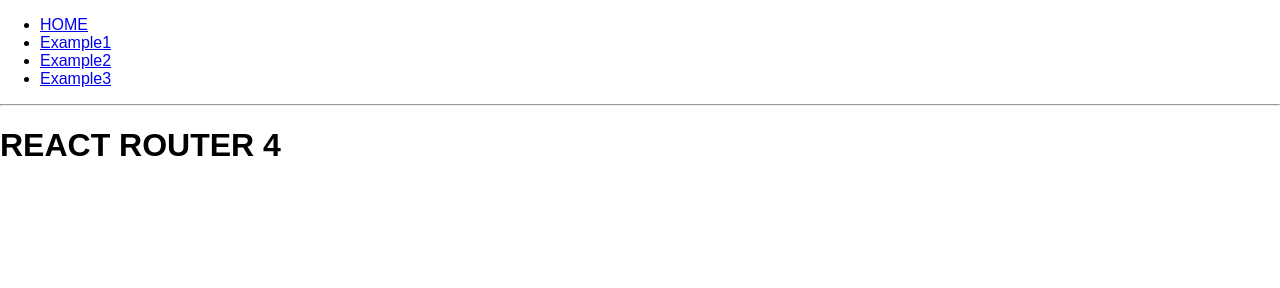
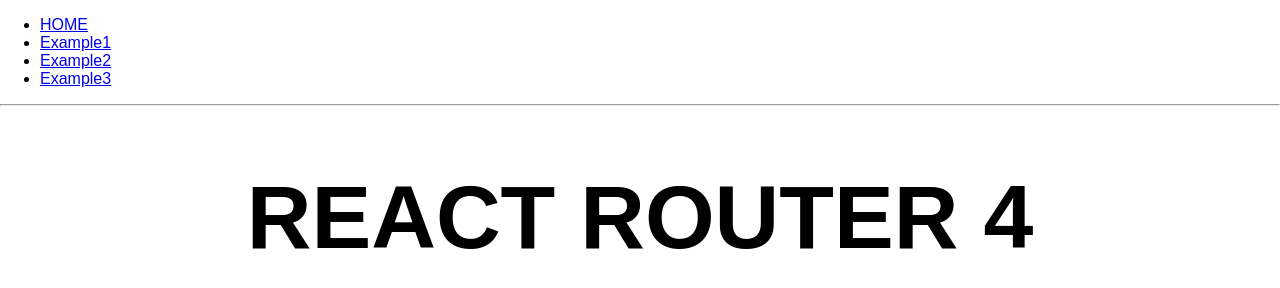
Before and after one commit to bdog72/React-Router4, a React app: page / in a window 1280 px wide. Built offline with nearby package versions, Linux system fonts and the light colour scheme; some packages are replaced by stand-ins of ours.

Commit message:
adjusted font size

```diff
--- a/src/components/App.js
+++ b/src/components/App.js
@@ -36,7 +36,7 @@
 
 const Home = () => (
   <div>
-    <h1>REACT ROUTER 4</h1>
+    <h1 className='homeHeader'>REACT ROUTER 4</h1>
   </div>
 )
 
--- a/src/styles/screen.scss
+++ b/src/styles/screen.scss
@@ -11,3 +11,8 @@
   margin: 0;
   font: $base-text-size / 1 $base-font-family;
 }
+
+.homeHeader {
+  text-align: center;
+  font-size: 7vw;
+}
```
